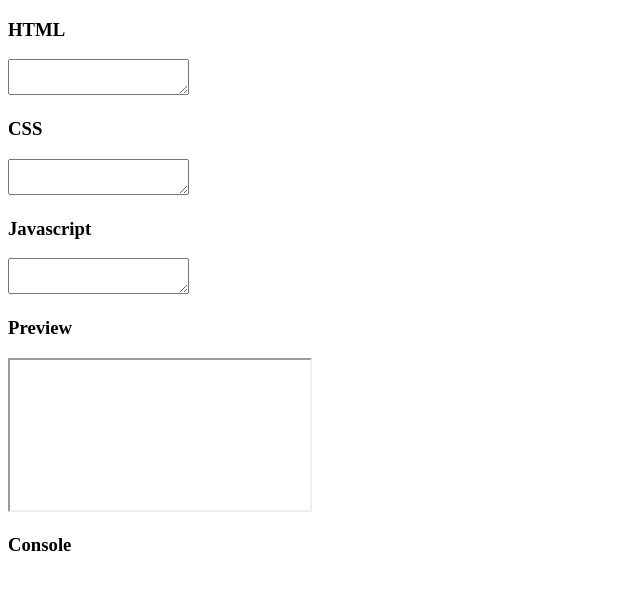
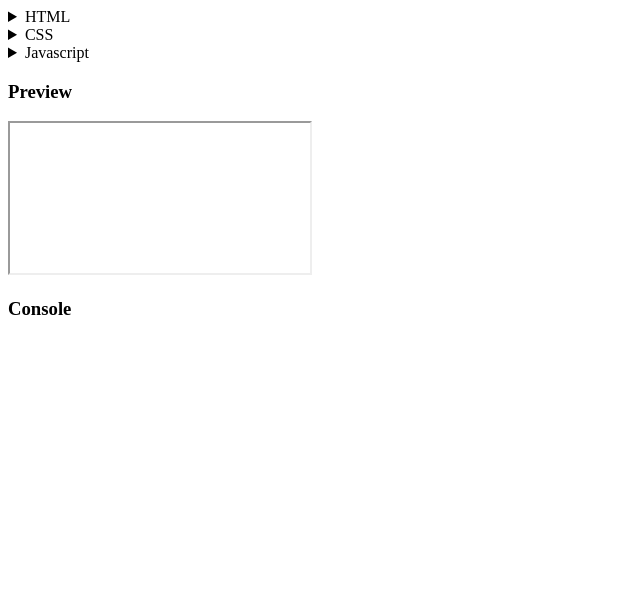
Before and after one commit to RedAlf121/JSPlayground, a plain HTML site: page index.html in a window 1280 px wide. Shown: the whole page, without its empty margins (0-640 px from the left). Drawn offline with nearby package versions, Linux system fonts and the light colour scheme.

Commit message:
change labels. details is better

```diff
--- a/index.html
+++ b/index.html
@@ -14,12 +14,18 @@
 </head>
 <body>
     <div id="editor">
-        <h3>HTML</h3>
-        <textarea name="html" id="html" oninput="editPreview()"></textarea>
-        <h3>CSS</h3>
-        <textarea name="css" id="css" oninput="editPreview()"></textarea>
-        <h3>Javascript</h3>
-        <textarea name="js" id="js" oninput="editPreview()"></textarea>
+        <details id="html-editor">
+            <summary>HTML</summary>
+            <textarea name="html" id="html" oninput="editPreview()"></textarea>
+        </details>
+        <details id="css-editor">
+            <summary>CSS</summary>
+            <textarea name="css" id="css" oninput="editPreview()"></textarea>
+        </details>
+        <details id="js-editor">
+            <summary>Javascript</summary>
+            <textarea name="js" id="js" oninput="editPreview()"></textarea>
+        </details>
     </div>
     <div id="output">
         <h3>Preview</h3>
```
